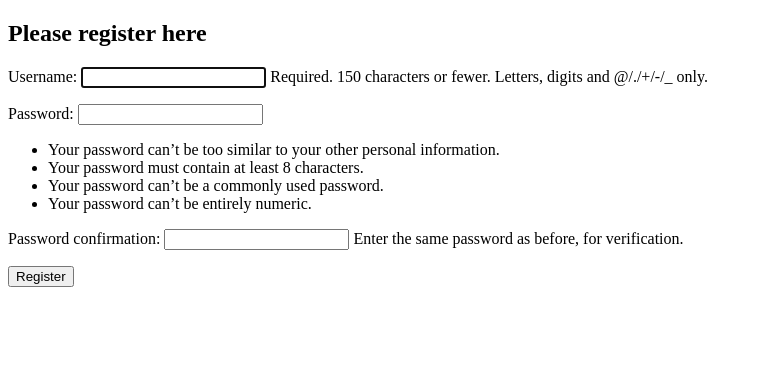
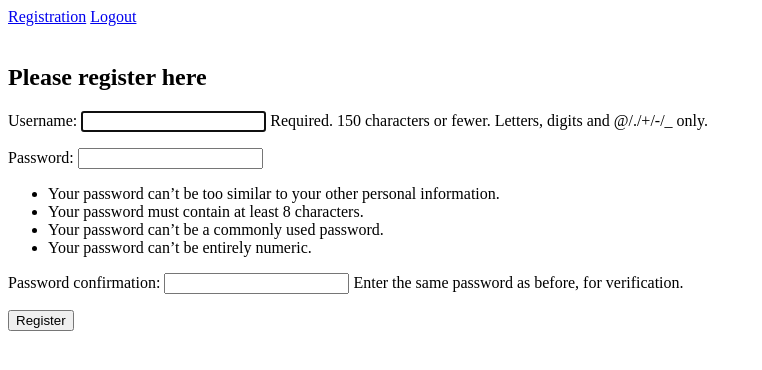
Before and after one commit to varsey/contacts-importer, a Django app: page /register/ in a window 1280 px wide. Shown: the top 370 px of the page, without its empty margins (0-762 px from the left). Run offline with Django 4.2, Linux system fonts and the light colour scheme.

Commit message:
feat [importer] base.html template for login status
- logging status on top of every page

```diff
--- /dev/null
+++ b/importer/templates/importer/base.html
@@ -0,0 +1,14 @@
+
+{% if user.is_authenticated %}
+    Logged in as {{ user.username }}
+    <a href="#">Logout</a>
+
+{% else %}
+    <a href="#">Registration</a>
+    <a href="#">Logout</a>
+
+{% endif %}
+<br>
+<br>
+
+{% block content %}{% endblock %}
--- a/importer/templates/importer/currentcontacts.html
+++ b/importer/templates/importer/currentcontacts.html
@@ -1,3 +1,4 @@
+{% extends 'importer/base.html' %}
 <!DOCTYPE html>
 <html lang="en">
 <head>
@@ -5,6 +6,8 @@
     <title>Contacts Page</title>
 </head>
 <body>
+    {% block content %}
     Contacts
+    {% endblock %}
 </body>
 </html>
--- a/importer/templates/importer/registeruser.html
+++ b/importer/templates/importer/registeruser.html
@@ -1,3 +1,4 @@
+{% extends 'importer/base.html' %}
 <!DOCTYPE html>
 <html lang="en">
 <head>
@@ -5,6 +6,7 @@
     <title>Registration form</title>
 </head>
 <body>
+    {% block content %}
     <h2>Please register here</h2>
         <h3>{{ error }}</h3>
         <form method="POST">
@@ -12,5 +14,6 @@
             {{ form.as_p }}
             <button type="submit">Register</button>
         </form>
+    {% endblock %}
 </body>
 </html>
```
